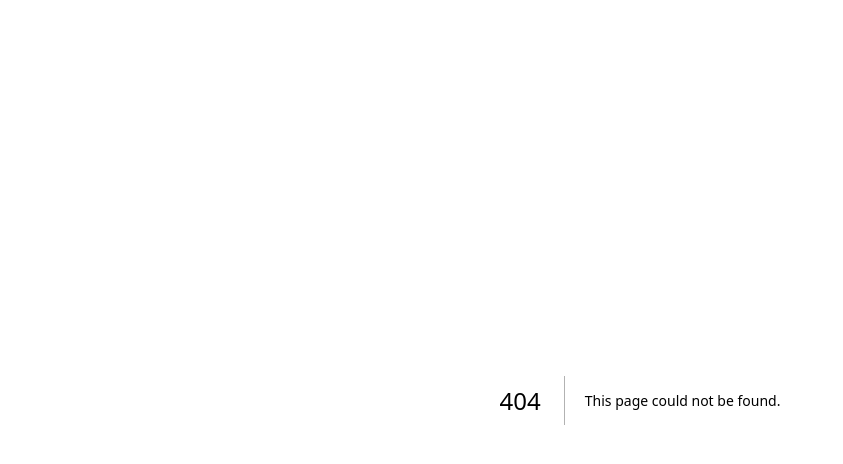
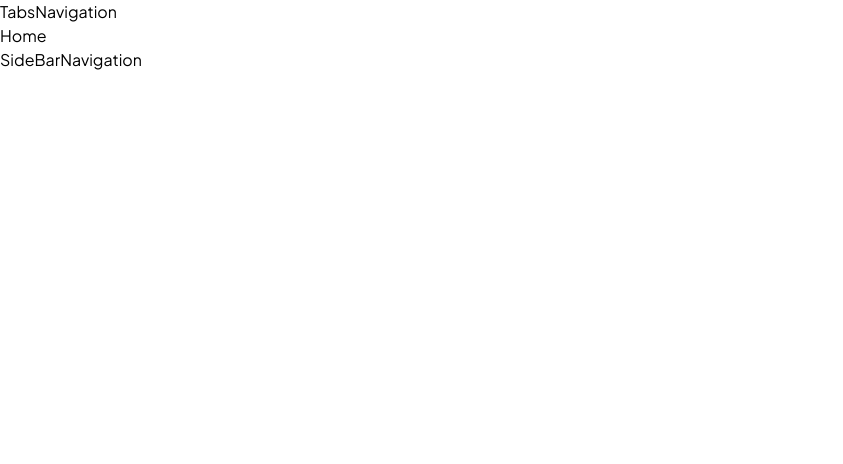
Before and after one commit to gabrieldreamz/axacorp, a Next.js app: page /dashboard/home in a window 1280 px wide. Before the commit this address had no page. Shown: the top 464 px of the page, without its empty margins (0-843 px from the left). Built offline with nearby package versions, Linux system fonts and the light colour scheme.

Commit message:
Folder - Added the dashboard folder

```diff
--- /dev/null
+++ b/app/dashboard/home/page.tsx
@@ -0,0 +1,6 @@
+import HomeComponent from "@components/dashboard/home";
+import React from "react";
+
+export default function Home() {
+  return <HomeComponent />;
+}
--- /dev/null
+++ b/app/dashboard/layout.tsx
@@ -0,0 +1,17 @@
+import SideBarNavigation from "@components/dashboard/navigation/sidebar/SideBarNavigation";
+import TabsNavigation from "@components/dashboard/navigation/tabs/TabsNavigation";
+import React from "react";
+
+export default function DashboardLayout({
+  children,
+}: {
+  children: JSX.Element;
+}) {
+  return (
+    <main>
+      <TabsNavigation />
+      <section>{children}</section>
+      <SideBarNavigation />
+    </main>
+  );
+}
--- /dev/null
+++ b/components/dashboard/home/index.tsx
@@ -0,0 +1,5 @@
+import React from "react";
+
+export default function HomeComponent() {
+  return <div>Home</div>;
+}
--- /dev/null
+++ b/components/dashboard/navigation/sidebar/SideBarNavigation.tsx
@@ -0,0 +1,5 @@
+import React from "react";
+
+export default function SideBarNavigation() {
+  return <div>SideBarNavigation</div>;
+}
--- /dev/null
+++ b/components/dashboard/navigation/tabs/TabsNavigation.tsx
@@ -0,0 +1,3 @@
+export default function TabsNavigation() {
+  return <div>TabsNavigation</div>;
+}
```
